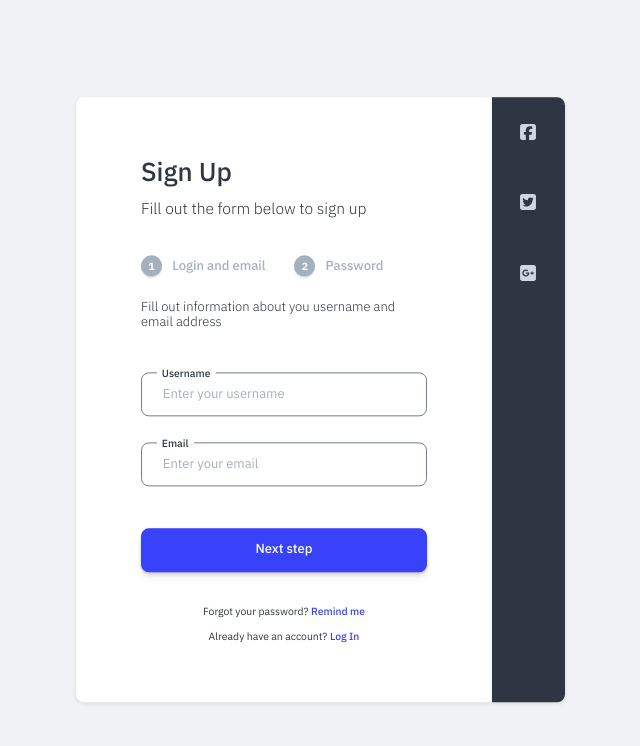
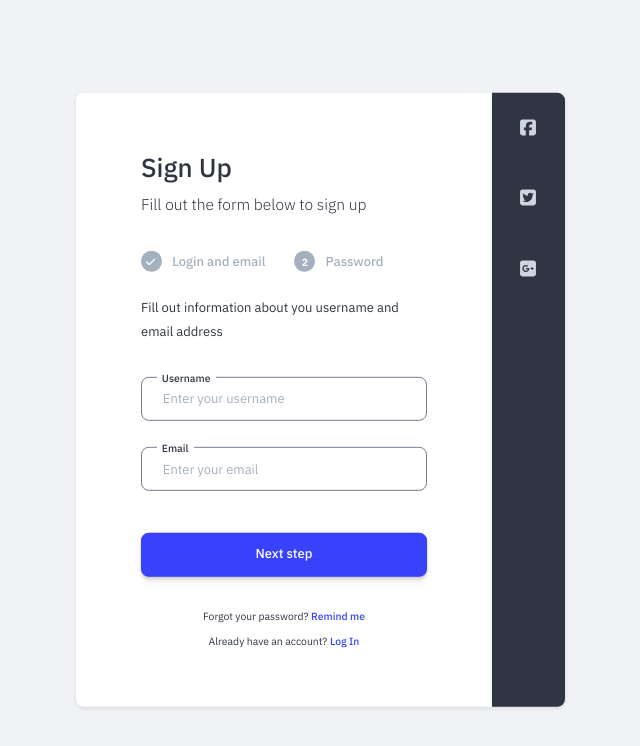
Before and after one commit to ddamiankowalski/rapidhcm, an Angular app in the folder rapidhcm-frontend/: page /auth/register in a window 1280 px wide. Shown: the top 746 px of the page, without its empty margins (356-996 px from the left). Built offline with nearby package versions, Linux system fonts and the light colour scheme.

Commit message:
registration stepper final touches

```diff
--- a/rapidhcm-frontend/src/app/login/templates/register.html
+++ b/rapidhcm-frontend/src/app/login/templates/register.html
@@ -3,17 +3,20 @@
     <h3 class="m-top_small">Fill out the form below to sign up</h3>
     <div class="m-top_large">
         <ol class="std-stepper">
-            <li class="std-stepper__element active">
+            <li class="checked">
+                <fa-icon class="icon" [icon]="faCheck"></fa-icon>
                 Login and email
             </li>
-            <li class="std-stepper__element">
+            <li [ngClass]="currentStep == 2 ? 'active' : ''">
                 Password
             </li>
         </ol>
-        <h4 class="m-top_medium">Fill out information about you username and email address</h4>
+        <h4 class="m-top_medium">
+            {{ currentStep == 1 ? 'Fill out information about you username and email address' : 'Type in your password and check your emails for a confirmation' }}
+        </h4>
     </div>
 </div>
-<div class="form__login m-top_large">
+<div class="form__login m-top_x-medium">
     <div *ngIf="currentStep === 1" class="std-input__w-label">
         <input type="text" id="email" class="std-input" autocomplete="off" placeholder="Enter your username"  [(ngModel)]="login" (ngModelChange)="loginChange($event)">
         <label for="email" class="std-input__label">Username</label>
--- a/rapidhcm-frontend/src/styles/base/_typography.scss
+++ b/rapidhcm-frontend/src/styles/base/_typography.scss
@@ -18,10 +18,12 @@ h3 {
 
 h4 {
     color: global.$dark-background;
-    font-weight: 300;
+    font-weight: 400;
     font-style: normal;
     font-size: .5rem;
     margin: 0;
+    line-height: .9rem;
+    color: global.$dark-background;
 }
 
 .text-bold {
--- a/rapidhcm-frontend/src/styles/components/input/_input.scss
+++ b/rapidhcm-frontend/src/styles/components/input/_input.scss
@@ -33,7 +33,8 @@
         font-size: .43rem;
         display: none;
         color: global.$white-background;
-        top: .1rem
+        top: .05rem;
+        left: .05rem;
     }
 
     &__icon-toggle {
--- a/rapidhcm-frontend/src/styles/components/stepper/_stepper.scss
+++ b/rapidhcm-frontend/src/styles/components/stepper/_stepper.scss
@@ -1,6 +1,10 @@
 @use '../../base/var' as global;
 
-ol {
+.std-stepper {
+    & .icon {
+        display: none;
+    }
+    cursor: pointer;
     list-style: none;
     counter-reset: std-counter;
     display: flex;
@@ -11,7 +15,7 @@ ol {
     color: global.$light-grey;
     font-weight: 500;
   }
-  ol li {
+  .std-stepper li {
     position: relative;
     counter-increment: std-counter;
     display: flex;
@@ -19,6 +23,7 @@ ol {
     font-size: 0.5rem;
 
     &::before {
+        transition: all .2s ease;
         position: absolute;
         left: -1.2rem;
         top: -.15rem;
@@ -33,10 +38,32 @@ ol {
         border-radius: 50%;
         width: .8rem;
         height: .8rem;
-        box-shadow: 0px 4px 1px rgba(0, 0, 0, 0.01), 0px 2px 1px rgba(0, 0, 0, 0.05), 0px 1px 1px rgba(0, 0, 0, 0.09), 0px 0px 0px rgba(0, 0, 0, 0.1), 0px 0px 0px rgba(0, 0, 0, 0.1);
     }
 
+    &:hover:not(.active) {
+        color: global.$deep-grey;
+        &::before {
+            transition: all .2s ease;
+            position: absolute;
+            left: -1.2rem;
+            top: -.15rem;
+            font-weight: bold;
+            font-size: .4rem;
+            padding-top: .2rem;
+            padding-left: .28rem;
+            margin-right: .3rem;
+            background-color: global.$deep-grey;
+            color: global.$white-background;
+            border-radius: 50%;
+            width: .8rem;
+            height: .8rem;
+        }
+    }
+  }
+
+  .std-stepper {
     & .active {
+        color: global.$dark-background;
         &::before {
             position: absolute;
             left: -1.2rem;
@@ -56,3 +83,22 @@ ol {
         }
      }
   }
+
+  .std-stepper .checked {
+    & .icon {
+        display: revert;
+        position: absolute;
+        left: -1rem;
+        top: .05rem;
+        color: global.$white-background;
+        font-size: .4rem;
+    }
+    &:hover {
+        &::before {
+            content: '';
+        }
+    }
+    &::before {
+        content: '';
+    }
+  }
```
